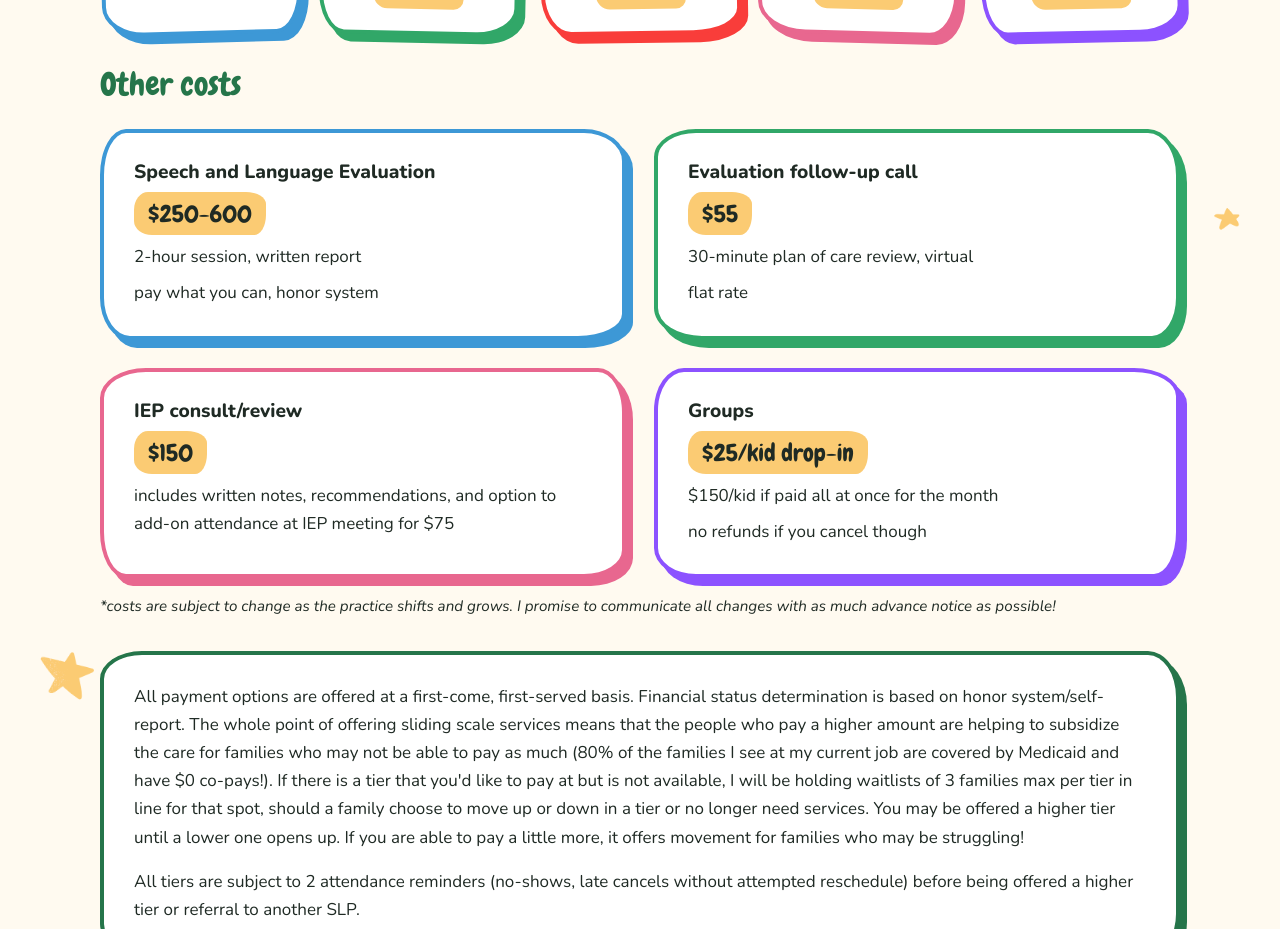
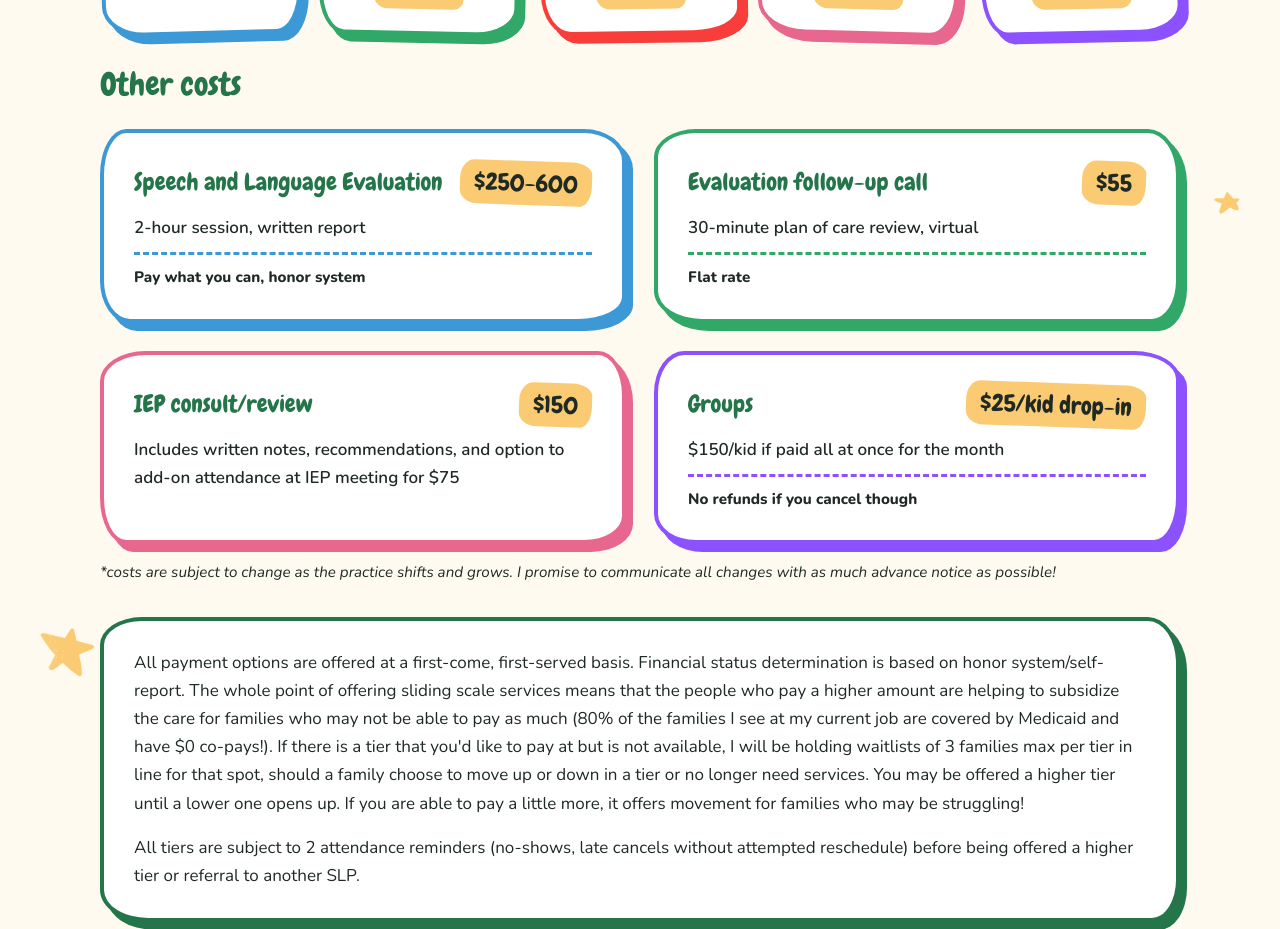
Before and after one commit to jackhumphreys9/speech-with-jules, a React (Vite) app: page / in a window 1280 px wide. Shown: the part 3660-4589 px from the top of the page. Built offline with nearby package versions, Linux system fonts and the light colour scheme.

Commit message:
Restructure other costs cards: name and price row, description, payment note
Sentence-cases the details and sets payment terms apart at the bottom of
each card so the layout reads consistently.

Co-Authored-By: Claude Opus 5.5 <noreply@anthropic.com>

```diff
--- a/src/content/pricing.ts
+++ b/src/content/pricing.ts
@@ -37,7 +37,10 @@ export const tiers: Tier[] = [
 export interface OtherCost {
   name: string;
   price: string;
-  details: string[];
+  /** What the service includes. */
+  description: string;
+  /** Payment terms, shown set apart at the bottom of the card. */
+  note?: string;
 }
 
 export const otherCostsHeading = "Other costs";
@@ -46,24 +49,26 @@ export const otherCosts: OtherCost[] = [
   {
     name: "Speech and Language Evaluation",
     price: "$250-600",
-    details: ["2-hour session, written report", "pay what you can, honor system"],
+    description: "2-hour session, written report",
+    note: "Pay what you can, honor system",
   },
   {
     name: "Evaluation follow-up call",
     price: "$55",
-    details: ["30-minute plan of care review, virtual", "flat rate"],
+    description: "30-minute plan of care review, virtual",
+    note: "Flat rate",
   },
   {
     name: "IEP consult/review",
     price: "$150",
-    details: [
-      "includes written notes, recommendations, and option to add-on attendance at IEP meeting for $75",
-    ],
+    description:
+      "Includes written notes, recommendations, and option to add-on attendance at IEP meeting for $75",
   },
   {
     name: "Groups",
     price: "$25/kid drop-in",
-    details: ["$150/kid if paid all at once for the month", "no refunds if you cancel though"],
+    description: "$150/kid if paid all at once for the month",
+    note: "No refunds if you cancel though",
   },
 ];
 
--- a/src/sections/Pricing.module.css
+++ b/src/sections/Pricing.module.css
@@ -74,20 +74,51 @@
 .cost {
   display: flex;
   flex-direction: column;
-  align-items: flex-start;
-  gap: 8px;
+  gap: 10px;
 }
 
-.cost h4 {
-  font-size: 1.2rem;
+.costHeader {
+  display: flex;
+  flex-wrap: wrap;
+  justify-content: space-between;
+  align-items: center;
+  gap: 8px 16px;
+}
+
+.costName {
+  font-family: var(--font-display);
+  font-weight: 400;
+  font-size: 1.5rem;
+  color: var(--darkgreen);
 }
 
 .costPrice {
+  flex: none;
   padding: 2px 14px;
   font-family: var(--font-display);
   font-size: 1.5rem;
   background: var(--star);
   border-radius: 14px 20px 12px 18px / 18px 12px 20px 14px;
+  transform: rotate(2deg);
+}
+
+.costDescription {
+  font-weight: 600;
+}
+
+.costNote {
+  margin-top: auto;
+  padding-top: 10px;
+  border-top: 3px dashed var(--block-color);
+  font-size: 0.95rem;
+  font-weight: 800;
+}
+
+@media (max-width: 480px) {
+  .costHeader {
+    flex-direction: column;
+    align-items: flex-start;
+  }
 }
 
 .finePrint {
--- a/src/sections/Pricing.tsx
+++ b/src/sections/Pricing.tsx
@@ -72,11 +72,12 @@ export function Pricing() {
               shape={SHAPES[(index + 2) % SHAPES.length]}
               className={styles.cost}
             >
-              <h4>{cost.name}</h4>
-              <span className={styles.costPrice}>{cost.price}</span>
-              {cost.details.map((detail) => (
-                <p key={detail}>{detail}</p>
-              ))}
+              <div className={styles.costHeader}>
+                <h4 className={styles.costName}>{cost.name}</h4>
+                <span className={styles.costPrice}>{cost.price}</span>
+              </div>
+              <p className={styles.costDescription}>{cost.description}</p>
+              {cost.note && <p className={styles.costNote}>{cost.note}</p>}
             </Block>
           ))}
         </ul>
```
